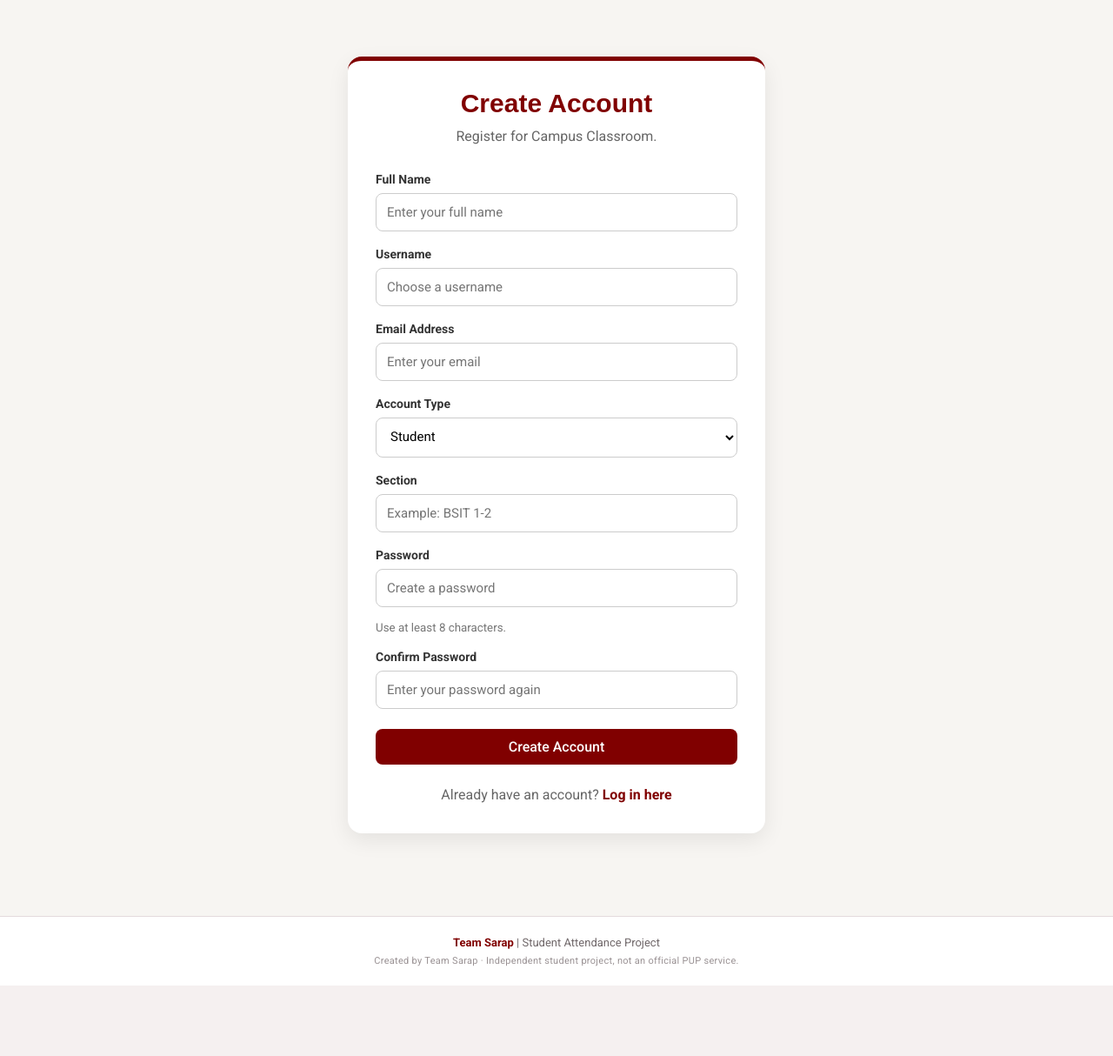
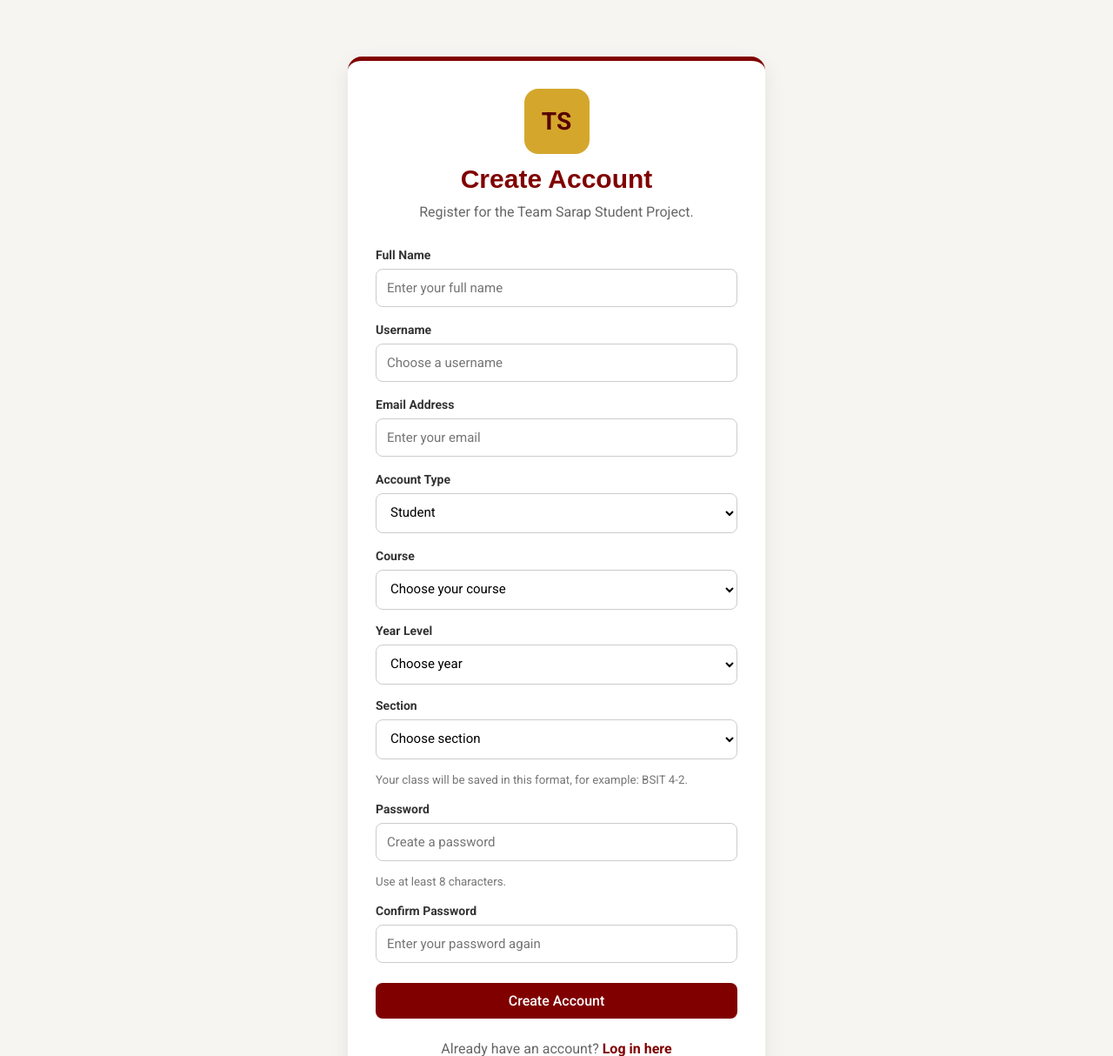
Before and after one commit to ejvpunelas-cpu/gps-attendance-system, a Flask app: page /register in a window 1280 px wide. Shown: the part 76-1290 px from the top of the page at 87% size. Before the commit the page ends 1209 px from the top, so only its background shows below. Run offline with Flask 3, Linux system fonts and the light colour scheme; some web fonts are replaced.

Commit message:
Add selectable course year and section registration fields

```diff
--- a/templates/register.html
+++ b/templates/register.html
@@ -1,22 +1,17 @@
 
 {% extends "base.html" %}
 
-{% block title %}Register | Campus Classroom{% endblock %}
+{% block title %}Register | Team Sarap Student Project{% endblock %}
 
 {% block content %}
 <section class="auth-container">
     <div class="auth-card">
 
         <div class="auth-header">
-            <img
-                src="{{ url_for('static', filename='images/pup-logo.png') }}"
-                alt="PUP Calauan Logo"
-                class="auth-logo"
-                onerror="this.style.display='none'"
-            >
+            <div class="auth-logo team-sarap-mark" aria-hidden="true">TS</div>
 
             <h1>Create Account</h1>
-            <p>Register for Campus Classroom.</p>
+            <p>Register for the Team Sarap Student Project.</p>
         </div>
 
         <form method="POST" action="{{ url_for('register') }}">
@@ -69,14 +64,33 @@
 
             <!-- STUDENT SECTION -->
             <div class="form-group" id="section-group">
-                <label for="section">Section</label>
+                <label for="course">Course</label>
+                <select id="course" required>
+                    <option value="">Choose your course</option>
+                    <option value="BTLED">BTLED</option>
+                    <option value="BSENT">BSENT</option>
+                    <option value="BSIT">BSIT</option>
+                </select>
 
-                <input
-                    type="text"
-                    id="section"
-                    name="section"
-                    placeholder="Example: BSIT 1-2"
-                >
+                <label for="year" style="margin-top:12px;">Year Level</label>
+                <select id="year" required>
+                    <option value="">Choose year</option>
+                    <option value="1">1st Year</option>
+                    <option value="2">2nd Year</option>
+                    <option value="3">3rd Year</option>
+                    <option value="4">4th Year</option>
+                </select>
+
+                <label for="section-number" style="margin-top:12px;">Section</label>
+                <select id="section-number" required>
+                    <option value="">Choose section</option>
+                    <option value="1">Section 1</option>
+                    <option value="2">Section 2</option>
+                    <option value="3">Section 3</option>
+                </select>
+
+                <input type="hidden" id="section" name="section">
+                <small>Your class will be saved in this format, for example: BSIT 4-2.</small>
             </div>
 
             <!-- TEACHER AUTHORIZATION CODE -->
@@ -175,8 +189,16 @@
 .auth-logo {
     width: 75px;
     height: 75px;
-    object-fit: contain;
-    margin-bottom: 12px;
+    margin: 0 auto 12px;
+}
+.team-sarap-mark {
+    display: grid;
+    place-items: center;
+    border-radius: 16px;
+    background: #d4a72c;
+    color: #570000;
+    font-size: 28px;
+    font-weight: 800;
 }
 
 .auth-header h1 {
@@ -258,6 +280,21 @@ document.addEventListener("DOMContentLoaded", function () {
 
     const sectionGroup = document.getElementById("section-group");
     const sectionInput = document.getElementById("section");
+    const courseSelect = document.getElementById("course");
+    const yearSelect = document.getElementById("year");
+    const sectionNumberSelect = document.getElementById("section-number");
+
+    function updateSectionValue() {
+        if (courseSelect.value && yearSelect.value && sectionNumberSelect.value) {
+            sectionInput.value = courseSelect.value + " " + yearSelect.value + "-" + sectionNumberSelect.value;
+        } else {
+            sectionInput.value = "";
+        }
+    }
+
+    [courseSelect, yearSelect, sectionNumberSelect].forEach(function (select) {
+        select.addEventListener("change", updateSectionValue);
+    });
 
     const teacherCodeGroup = document.getElementById("teacher-code-group");
     const teacherCodeInput = document.getElementById("teacher_code");
@@ -267,7 +304,9 @@ document.addEventListener("DOMContentLoaded", function () {
 
             // Hide the section field for teachers
             sectionGroup.style.display = "none";
-            sectionInput.required = false;
+            courseSelect.required = false;
+            yearSelect.required = false;
+            sectionNumberSelect.required = false;
             sectionInput.value = "";
 
             // Show the teacher authorization field
@@ -278,7 +317,10 @@ document.addEventListener("DOMContentLoaded", function () {
 
             // Show the section field for students
             sectionGroup.style.display = "block";
-            sectionInput.required = true;
+            courseSelect.required = true;
+            yearSelect.required = true;
+            sectionNumberSelect.required = true;
+            updateSectionValue();
 
             // Hide the teacher authorization field
             teacherCodeGroup.style.display = "none";
```
